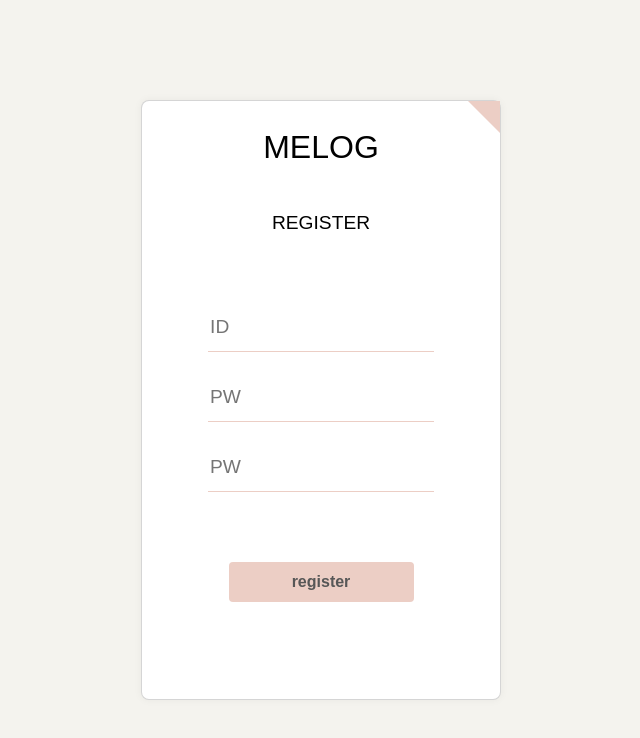
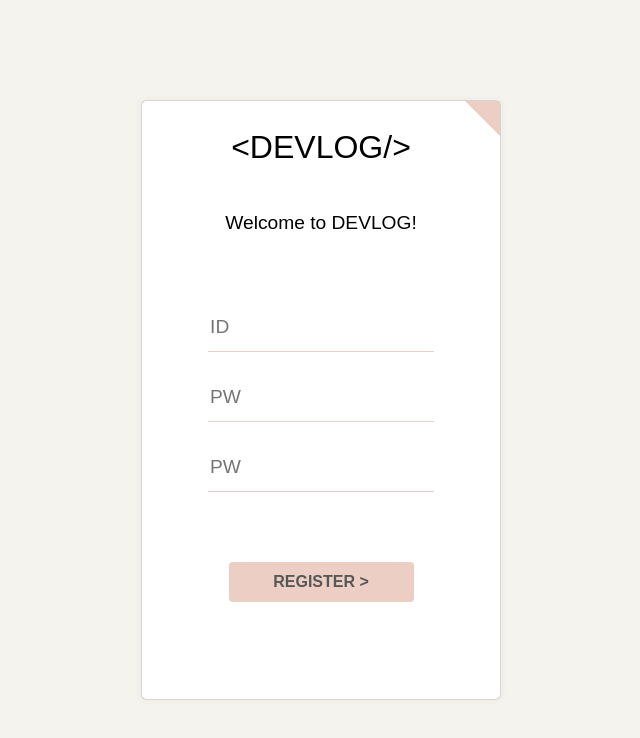
Before and after one commit to nayoung3669/develog-react, a React (Create React App) app: page /register in a window 1280 px wide. Shown: the top 738 px of the page, without its empty margins (319-959 px from the left). Built offline with nearby package versions, Linux system fonts and the light colour scheme; a web font is replaced by a local one.

Commit message:
id, pw 유효성검사 추가

```diff
--- a/src/api/api.js
+++ b/src/api/api.js
@@ -1,15 +1,19 @@
 import axios from "axios";
 
 export const signup = async (newUser) => {
-  try {
-    console.log(newUser);
-    const response = await axios.post(
-      `${process.env.REACT_APP_SERVER_URL}/register`,
-      newUser,
-    );
-    console.log(response.data);
-    return response.data;
-  } catch (e) {
-    console.log(e);
-  }
+  const response = await axios.post(
+    `${process.env.REACT_APP_SERVER_URL}/register`,
+    newUser,
+  );
+  return response;
 };
+
+export const signin = async (userData) => {
+  const response = await axios.post(
+    `${process.env.REACT_APP_SERVER_URL}/login`,
+    userData,
+  );
+  return response;
+};
+
+//baseURL
--- a/src/components/auth/AuthForm.js
+++ b/src/components/auth/AuthForm.js
@@ -3,10 +3,21 @@ import theme from "../../lib/styles/theme";
 import { Button, Input } from "../../common";
 import { Link } from "react-router-dom";
 
-const AuthForm = ({ type, formData, onChange, onSubmit }) => {
+const AuthForm = ({
+  typeName,
+  formData,
+  onChange,
+  checkPW,
+  onConfirm,
+  onSubmit,
+}) => {
   return (
     <AuthFormBlock>
-      <div className="typeText">{type.toUpperCase()}</div>
+      <div className="typeText">
+        {typeName === "login"
+          ? `${typeName.toUpperCase()}`
+          : "Welcome to DEVLOG!"}
+      </div>
       <div className="inputs">
         <Input
           className="input"
@@ -26,14 +37,21 @@ const AuthForm = ({ type, formData, onChange, onSubmit }) => {
           value={formData.password}
           onChange={onChange}
         />
-        {type === "register" && (
-          <Input className="input" ph="PW" w="90%" h="50px" />
+        {typeName === "register" && (
+          <Input
+            className="input"
+            ph="PW"
+            w="90%"
+            h="50px"
+            value={checkPW}
+            onChange={onConfirm}
+          />
         )}
       </div>
       <Button w="185" h="40" onClick={onSubmit}>
-        {type}
+        {typeName.toUpperCase() + `${" >"}`}
       </Button>
-      {type === "login" && (
+      {typeName === "login" && (
         <Link to={`/register`} className="register">
           REGISTER {">"}
         </Link>
--- a/src/components/auth/AuthTemplate.js
+++ b/src/components/auth/AuthTemplate.js
@@ -7,7 +7,9 @@ const AuthTemplate = ({ children }) => {
     <AuthTemplateBlock>
       <ContentBox>
         <div className="logoText">
-          <Link to="/">MELOG</Link>
+          <Link to="/">
+            {"<"}DEVLOG{"/>"}
+          </Link>
         </div>
         {children}
       </ContentBox>
@@ -33,15 +35,13 @@ const ContentBox = styled.div`
   margin: auto;
   background: white;
   box-shadow: 0 0 8px rgba(0, 0, 0, 0.05);
-  border-radius: 8px;
+  border-radius: 6px;
 
   border: 0.8px solid #24242431;
-  display: block;
   position: relative;
-  cursor: pointer;
 
   &:hover:before {
-    border-top: 32px solid #7373734f;
+    border-top: 35px solid #1d1d1d4f;
   }
 
   &:before {
@@ -49,9 +49,9 @@ const ContentBox = styled.div`
     position: absolute;
     top: 0;
     right: 0;
-    border-top: 32px solid ${theme.colors.pink};
-    border-left: 32px solid rgba(0, 0, 0, 0);
-    width: 0;
+    border-top: 35px solid ${theme.colors.pink};
+    border-left: 35px solid rgba(0, 0, 0, 0);
+    width: ;
   }
 
   .logoText {
--- a/src/containers/auth/LoginForm.js
+++ b/src/containers/auth/LoginForm.js
@@ -1,7 +1,49 @@
 import AuthForm from "../../components/auth/AuthForm";
+import { useMutation, useQueryClient } from "react-query";
+import { useState } from "react";
+import { signin } from "../../api/api";
+import { useNavigate } from "react-router-dom";
 
 const LoginForm = () => {
-  return <AuthForm type="login" />;
+  const navigate = useNavigate();
+
+  const queryClient = useQueryClient();
+  const [formData, setFormData] = useState({
+    id: "",
+    password: "",
+  });
+
+  const mutation = useMutation(signin, {
+    onSuccess: () => {
+      queryClient.invalidateQueries("signin");
+      navigate("/");
+    },
+    onError: (e) => {
+      alert("ID 또는 PW가 올바르지 않습니다.");
+    },
+  });
+
+  const onChange = (e) => {
+    const { name, value } = e.target;
+    setFormData({ ...formData, [name]: value });
+  };
+
+  const onSubmit = (e) => {
+    e.preventDefault();
+
+    //유효성검사
+
+    mutation.mutate(formData);
+  };
+
+  return (
+    <AuthForm
+      typeName="login"
+      formData={formData}
+      onChange={onChange}
+      onSubmit={onSubmit}
+    />
+  );
 };
 
 export default LoginForm;
--- a/src/containers/auth/RegisterForm.js
+++ b/src/containers/auth/RegisterForm.js
@@ -7,6 +7,7 @@ import { useNavigate } from "react-router-dom";
 const RegisterForm = () => {
   const navigate = useNavigate();
   const queryClient = useQueryClient();
+  const [checkPW, setCheckPW] = useState(""); //비밀번호 확인
   const [formData, setFormData] = useState({
     id: "",
     password: "",
@@ -16,30 +17,48 @@ const RegisterForm = () => {
       queryClient.invalidateQueries("signup");
       navigate("/");
     },
-    onError: (e) => console.log(e),
+    onError: (e) => {
+      alert("이미 가입한 ID입니다.");
+    },
   });
-  //   const [checkPW, setCheckPW] = useState("");
+  // id, pw 영문 숫자 조합 8자리 이상
+  const validateCondition = /^(?=.*[a-zA-Z])(?=.*[0-9]).{8,25}$/;
 
   const onChange = (e) => {
     const { name, value } = e.target;
     setFormData({ ...formData, [name]: value });
   };
 
+  const onConfirm = (e) => {
+    setCheckPW(e.target.value);
+  };
+
   const onSubmit = (e) => {
     e.preventDefault();
+    if (checkPW !== formData.password) {
+      alert("비밀번호가 다릅니다.");
+      return;
+    }
+    if (
+      !validateCondition.test(formData.id) ||
+      !validateCondition.test(formData.password)
+    ) {
+      alert("ID와 PW는 영문, 숫자 조합 8-20자리입니다.");
+      return;
+    }
     mutation.mutate(formData);
     setFormData({ ...formData, id: "", password: "" });
   };
 
   return (
-    <div>
-      <AuthForm
-        type="register"
-        formData={formData}
-        onChange={onChange}
-        onSubmit={onSubmit}
-      />
-    </div>
+    <AuthForm
+      typeName="register"
+      formData={formData}
+      checkPW={checkPW}
+      onChange={onChange}
+      onConfirm={onConfirm}
+      onSubmit={onSubmit}
+    />
   );
 };
 
```
